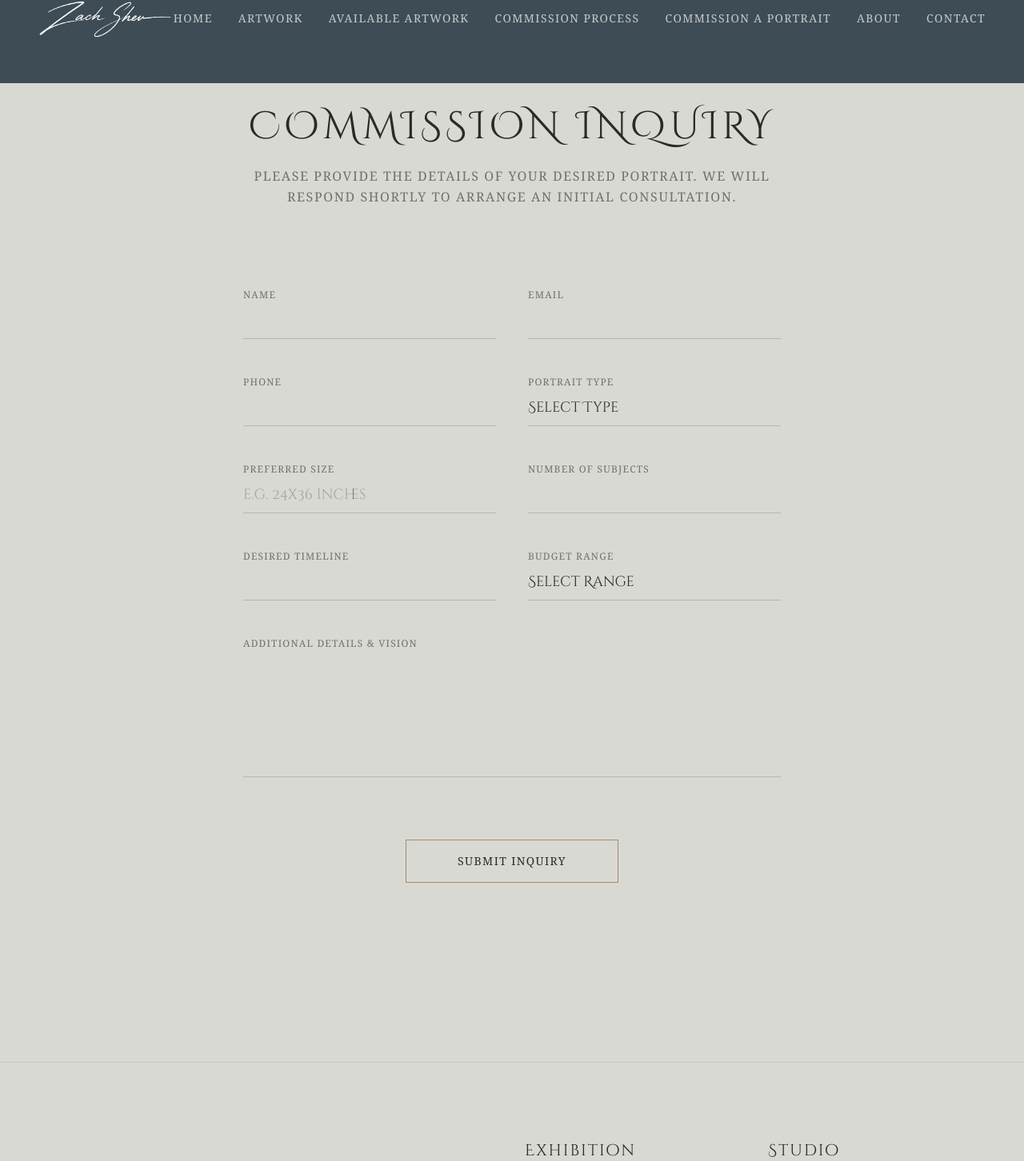
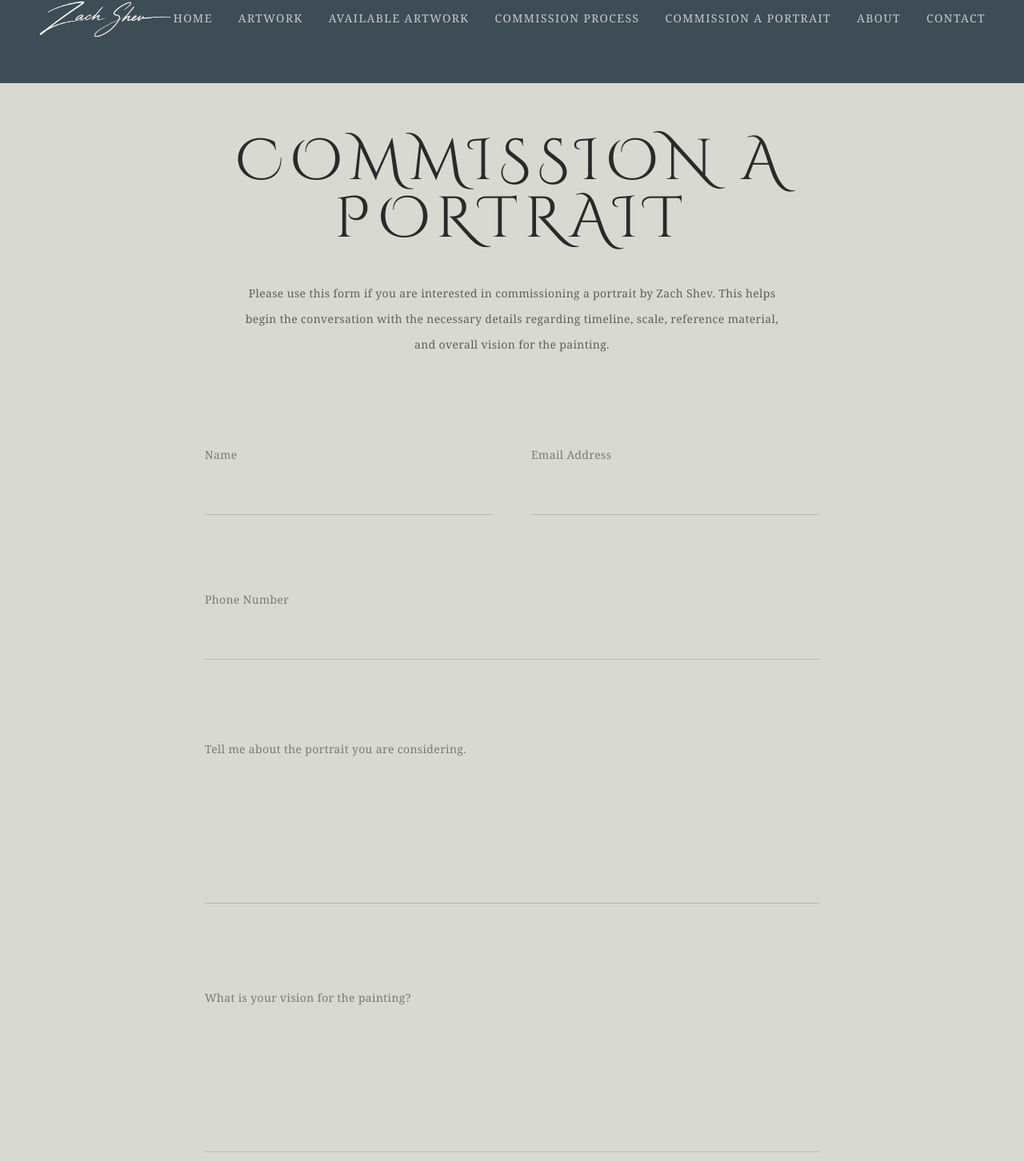
Before and after one commit to zachshev/Portfolio, a Next.js app: page /commission-portrait-inquiry in a window 1280 px wide. Shown: the part 57-1509 px from the top of the page at 80% size. Built offline with nearby package versions, Linux system fonts and the light colour scheme.

Commit message:
Update page.tsx
updated this page in the right spot

```diff
--- a/src/app/commission-portrait-inquiry/page.tsx
+++ b/src/app/commission-portrait-inquiry/page.tsx
@@ -1,100 +1,123 @@
-"use client";
+export default function CommissionPortraitPage() {
+  return (
+    <main className="min-h-screen bg-[#D9D9D4] text-[#2a2a2a] px-6 py-32">
+      <section className="max-w-3xl mx-auto">
+        <div className="text-center mb-28">
+          <h1 className="font-serif text-5xl md:text-7xl tracking-[0.12em] uppercase mb-10">
+            Commission a Portrait
+          </h1>
 
-import { motion } from "framer-motion";
+          <p className="text-sm leading-8 tracking-wide text-[#2a2a2a]/70 max-w-2xl mx-auto">
+            Please use this form if you are interested in commissioning a portrait
+            by Zach Shev. This helps begin the conversation with the necessary
+            details regarding timeline, scale, reference material, and overall
+            vision for the painting.
+          </p>
+        </div>
 
-export default function CommissionInquiryPage() {
-  return (
-    <div className="container mx-auto px-6 md:px-12 py-12 md:py-24 max-w-3xl">
-      <motion.div
-        initial={{ opacity: 0, y: 20 }}
-        animate={{ opacity: 1, y: 0 }}
-        transition={{ duration: 1, ease: [0.22, 1, 0.36, 1] }}
-        className="mb-16 md:mb-24 text-center"
-      >
-        <h1 className="font-serif text-3xl md:text-5xl text-[#2a2a2a] tracking-widest uppercase mb-6">
-          Commission Inquiry
-        </h1>
-        <p className="font-sans text-sm md:text-base tracking-widest uppercase text-[#2a2a2a]/60 leading-relaxed">
-          Please provide the details of your desired portrait. We will respond shortly to arrange an initial consultation.
-        </p>
-      </motion.div>
+        <form className="space-y-24">
+          <div className="grid md:grid-cols-2 gap-12">
+            <div>
+              <label className="block text-sm tracking-wide mb-6 text-[#2a2a2a]/55">
+                Name
+              </label>
 
-      <motion.form
-        initial={{ opacity: 0 }}
-        animate={{ opacity: 1 }}
-        transition={{ duration: 1, delay: 0.3, ease: [0.22, 1, 0.36, 1] }}
-        className="space-y-10"
-        onSubmit={(e) => e.preventDefault()}
-      >
-        <div className="grid grid-cols-1 md:grid-cols-2 gap-10">
-          <div className="space-y-2 relative group">
-            <label className="font-sans text-xs tracking-widest uppercase text-[#2a2a2a]/60 transition-colors group-focus-within:text-[var(--accent)]">Name</label>
-            <input type="text" className="w-full bg-transparent border-b border-[#2a2a2a]/20 py-2 outline-none focus:border-[var(--accent)] transition-colors font-serif text-lg text-[#2a2a2a]" />
+              <input
+                type="text"
+                className="w-full bg-transparent border-b border-[#2a2a2a]/20 pb-4 outline-none"
+              />
             </div>
-          <div className="space-y-2 relative group">
-            <label className="font-sans text-xs tracking-widest uppercase text-[#2a2a2a]/60 transition-colors group-focus-within:text-[var(--accent)]">Email</label>
-            <input type="email" className="w-full bg-transparent border-b border-[#2a2a2a]/20 py-2 outline-none focus:border-[var(--accent)] transition-colors font-serif text-lg text-[#2a2a2a]" />
+
+            <div>
+              <label className="block text-sm tracking-wide mb-6 text-[#2a2a2a]/55">
+                Email Address
+              </label>
+
+              <input
+                type="email"
+                className="w-full bg-transparent border-b border-[#2a2a2a]/20 pb-4 outline-none"
+              />
             </div>
           </div>
 
-        <div className="grid grid-cols-1 md:grid-cols-2 gap-10">
-          <div className="space-y-2 relative group">
-            <label className="font-sans text-xs tracking-widest uppercase text-[#2a2a2a]/60 transition-colors group-focus-within:text-[var(--accent)]">Phone</label>
-            <input type="tel" className="w-full bg-transparent border-b border-[#2a2a2a]/20 py-2 outline-none focus:border-[var(--accent)] transition-colors font-serif text-lg text-[#2a2a2a]" />
-          </div>
-          <div className="space-y-2 relative group">
-            <label className="font-sans text-xs tracking-widest uppercase text-[#2a2a2a]/60 transition-colors group-focus-within:text-[var(--accent)]">Portrait Type</label>
-            <select className="w-full bg-transparent border-b border-[#2a2a2a]/20 py-2 outline-none focus:border-[var(--accent)] transition-colors font-serif text-lg text-[#2a2a2a] appearance-none rounded-none">
-              <option value="">Select Type</option>
-              <option value="oil">Oil Painting</option>
-              <option value="sketch">Oil Sketch</option>
-              <option value="pastel">Pastel Drawing</option>
-              <option value="pet">Pet Portrait</option>
-            </select>
-          </div>
+          <div>
+            <label className="block text-sm tracking-wide mb-6 text-[#2a2a2a]/55">
+              Phone Number
+            </label>
+
+            <input
+              type="text"
+              className="w-full bg-transparent border-b border-[#2a2a2a]/20 pb-4 outline-none"
+            />
           </div>
 
-        <div className="grid grid-cols-1 md:grid-cols-2 gap-10">
-          <div className="space-y-2 relative group">
-            <label className="font-sans text-xs tracking-widest uppercase text-[#2a2a2a]/60 transition-colors group-focus-within:text-[var(--accent)]">Preferred Size</label>
-            <input type="text" placeholder="e.g. 24x36 inches" className="w-full bg-transparent border-b border-[#2a2a2a]/20 py-2 outline-none focus:border-[var(--accent)] transition-colors font-serif text-lg text-[#2a2a2a] placeholder-[#2a2a2a]/30" />
-          </div>
-          <div className="space-y-2 relative group">
-            <label className="font-sans text-xs tracking-widest uppercase text-[#2a2a2a]/60 transition-colors group-focus-within:text-[var(--accent)]">Number of Subjects</label>
-            <input type="number" min="1" className="w-full bg-transparent border-b border-[#2a2a2a]/20 py-2 outline-none focus:border-[var(--accent)] transition-colors font-serif text-lg text-[#2a2a2a]" />
-          </div>
+          <div>
+            <label className="block text-sm tracking-wide mb-8 text-[#2a2a2a]/55 leading-8">
+              Tell me about the portrait you are considering.
+            </label>
+
+            <textarea
+              rows={6}
+              className="w-full bg-transparent border-b border-[#2a2a2a]/20 outline-none resize-none"
+            />
           </div>
 
-        <div className="grid grid-cols-1 md:grid-cols-2 gap-10">
-          <div className="space-y-2 relative group">
-            <label className="font-sans text-xs tracking-widest uppercase text-[#2a2a2a]/60 transition-colors group-focus-within:text-[var(--accent)]">Desired Timeline</label>
-            <input type="text" className="w-full bg-transparent border-b border-[#2a2a2a]/20 py-2 outline-none focus:border-[var(--accent)] transition-colors font-serif text-lg text-[#2a2a2a]" />
-          </div>
-          <div className="space-y-2 relative group">
-            <label className="font-sans text-xs tracking-widest uppercase text-[#2a2a2a]/60 transition-colors group-focus-within:text-[var(--accent)]">Budget Range</label>
-            <select className="w-full bg-transparent border-b border-[#2a2a2a]/20 py-2 outline-none focus:border-[var(--accent)] transition-colors font-serif text-lg text-[#2a2a2a] appearance-none rounded-none">
-              <option value="">Select Range</option>
-              <option value="3k-5k">$3,000 - $5,000</option>
-              <option value="5k-10k">$5,000 - $10,000</option>
-              <option value="10k+">$10,000+</option>
-            </select>
-          </div>
+          <div>
+            <label className="block text-sm tracking-wide mb-8 text-[#2a2a2a]/55 leading-8">
+              What is your vision for the painting?
+            </label>
+
+            <textarea
+              rows={6}
+              className="w-full bg-transparent border-b border-[#2a2a2a]/20 outline-none resize-none"
+            />
           </div>
 
-        <div className="space-y-2 relative group">
-          <label className="font-sans text-xs tracking-widest uppercase text-[#2a2a2a]/60 transition-colors group-focus-within:text-[var(--accent)]">Additional Details & Vision</label>
-          <textarea rows={5} className="w-full bg-transparent border-b border-[#2a2a2a]/20 py-2 outline-none focus:border-[var(--accent)] transition-colors font-serif text-lg text-[#2a2a2a] resize-none"></textarea>
+          <div>
+            <label className="block text-sm tracking-wide mb-8 text-[#2a2a2a]/55 leading-8">
+              Do you have a suitable photo reference ready or would we arrange
+              to shoot some together? If you'd like to do a photoshoot, which I
+              recommend, when are you available?
+            </label>
+
+            <textarea
+              rows={6}
+              className="w-full bg-transparent border-b border-[#2a2a2a]/20 outline-none resize-none"
+            />
           </div>
 
-        <div className="pt-8 text-center">
+          <div>
+            <label className="block text-sm tracking-wide mb-6 text-[#2a2a2a]/55">
+              Approximate size, if known
+            </label>
+
+            <input
+              type="text"
+              className="w-full bg-transparent border-b border-[#2a2a2a]/20 pb-4 outline-none"
+            />
+          </div>
+
+          <div>
+            <label className="block text-sm tracking-wide mb-6 text-[#2a2a2a]/55">
+              Timeline or event deadline, if applicable
+            </label>
+
+            <input
+              type="text"
+              className="w-full bg-transparent border-b border-[#2a2a2a]/20 pb-4 outline-none"
+            />
+          </div>
+
+          <div className="pt-8">
             <button
               type="submit"
-            className="inline-block border border-[var(--accent)] text-[#2a2a2a] px-16 py-4 font-sans text-sm tracking-widest uppercase hover:bg-[var(--accent)] hover:text-white transition-colors duration-500 w-full md:w-auto"
+              className="border border-[#2a2a2a]/25 px-14 py-5 text-xs tracking-[0.35em] uppercase hover:bg-[#2a2a2a] hover:text-[#D9D9D4] transition-all duration-500"
             >
-            Submit Inquiry
+              Submit
             </button>
           </div>
-      </motion.form>
-    </div>
+        </form>
+      </section>
+    </main>
   );
 }
```
Lines whose indentation alone changed are shown as unchanged.
